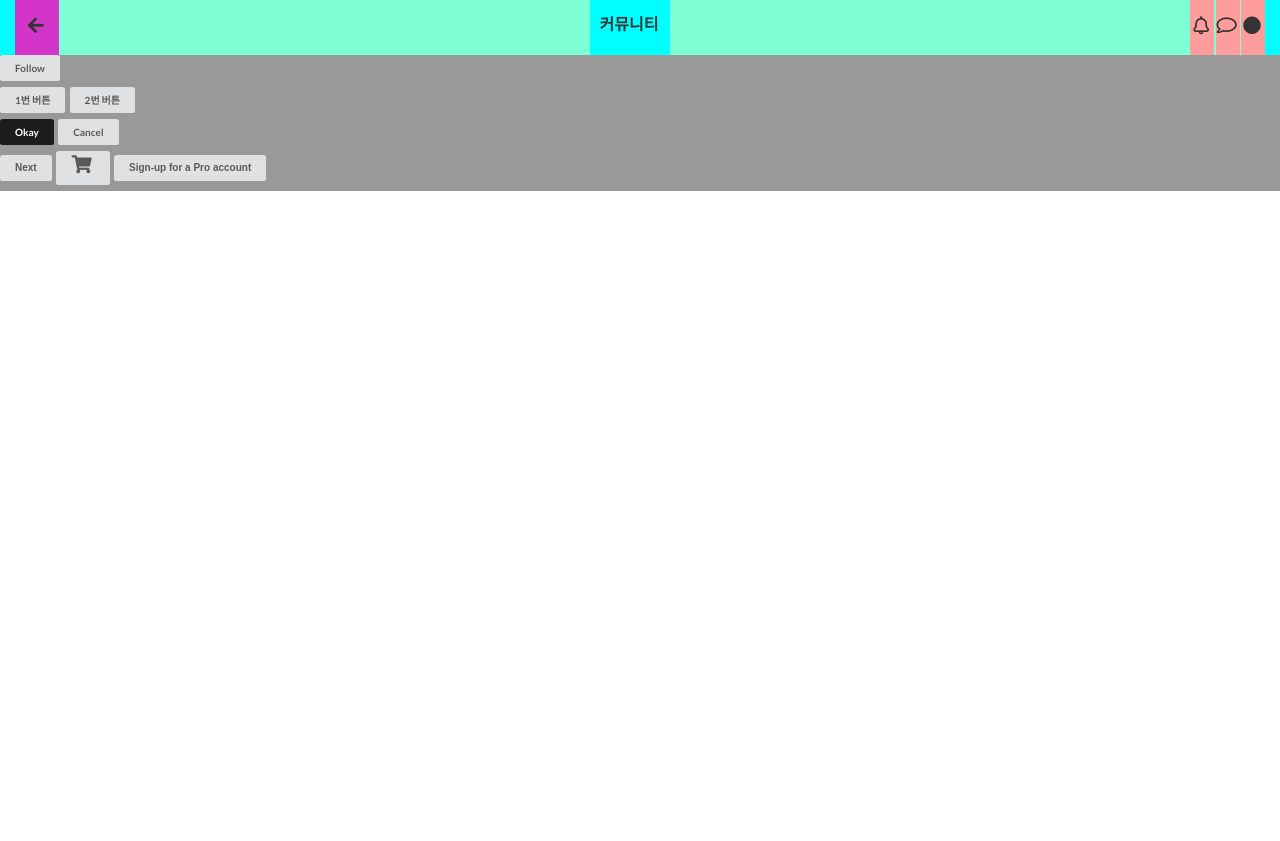
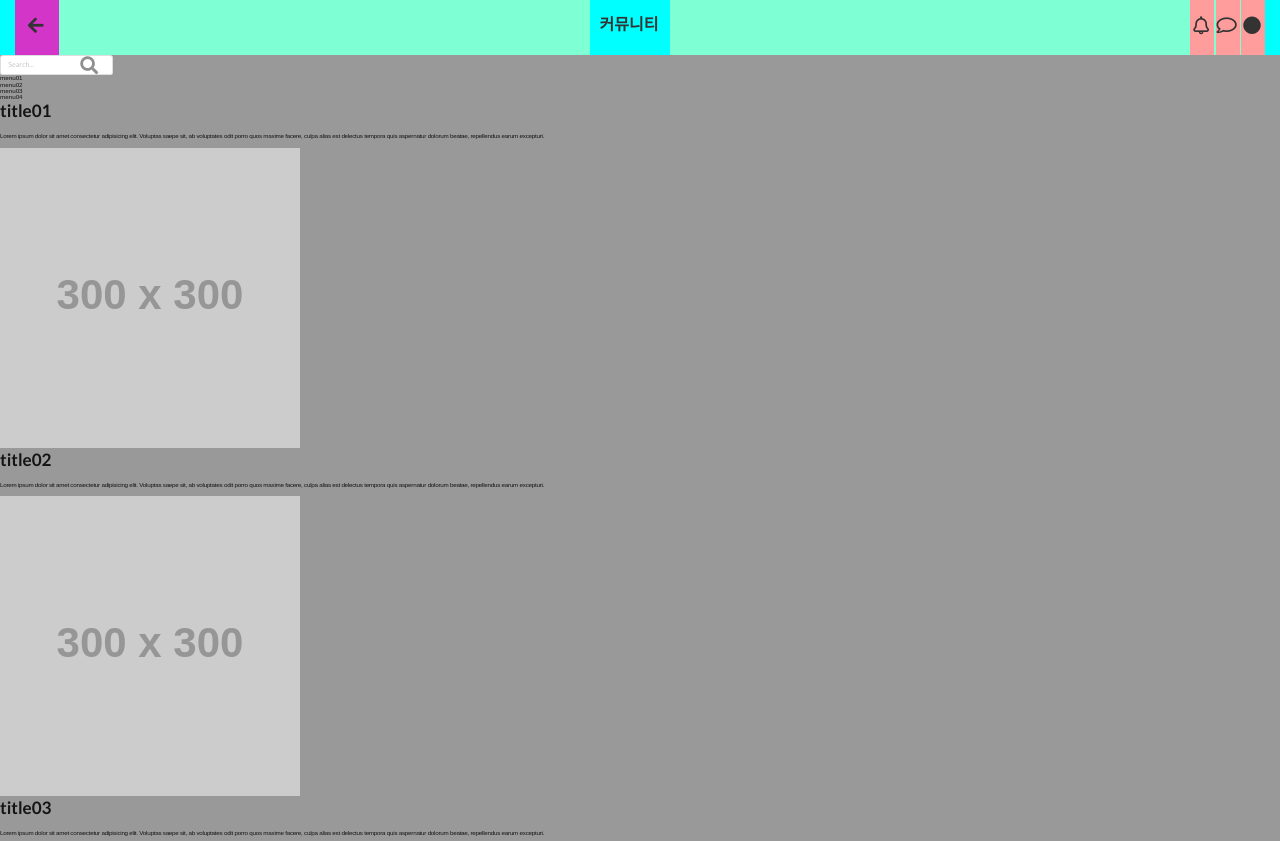
Before and after one commit to whdldi/sementic_nad, a plain HTML site: page index.html in a window 1280 px wide. Shown: the top 841 px of the page. Before the commit the page ends 800 px from the top, so only its background shows below. Drawn offline with nearby package versions, Linux system fonts and the light colour scheme; placeholder pictures from the web are drawn by us.

Commit message:
header수정 및 탭메뉴 자료추가
시멘틱쓸땐 font-size 62.5% 주면 XX

```diff
--- a/index.html
+++ b/index.html
@@ -9,10 +9,8 @@
   <link rel="stylesheet" type="text/css" href="lib/Semantic-UI-CSS-master/semantic.css">
   <!-- 같은 폴더내의 lib폴더 안의 semantic-UI어쩌구 안의 semantic.min.css인데 min은 압축된거라 보기 불편하니 개발시에는 min을 때고, 업로드할때는 min을 붙힘 아래의 js 연결도 마찬가지-->
   <script src="https://code.jquery.com/jquery-3.1.1.min.js"
-    integrity="sha256-hVVnYaiADRTO2PzUGmuLJr8BLUSjGIZsDYGmIJLv2b8=" crossorigin="anonymous"></script>
+  integrity="sha256-hVVnYaiADRTO2PzUGmuLJr8BLUSjGIZsDYGmIJLv2b8=" crossorigin="anonymous"></script>
   <script src="lib/Semantic-UI-CSS-master/semantic.js"></script>
-  <!-- 잘 되는지 확인하기 위해 개발자 모드의 network로 들어가 reload 하면 name에 다운로드 받는지 확인가능 빨간색이면 경로가 잘못된것.-->
-
   <link href="css/font.css" rel="stylesheet" />
   <link href="css/reset.css" rel="stylesheet" />
   <link href="css/index.css" rel="stylesheet" />
@@ -38,50 +36,51 @@
 
 
     <!-- 1. 기본 버튼 -->
-    <button class="ui button">Follow</button>
-
-    <br><br>
-
-    <button class="ui button" tabindex="-1">
-      1번 버튼
-    </button>
-    <div class="ui button" tabindex="-1">
-      2번 버튼
+    <div class="ui large icon input">
+      <input type="text" placeholder="Search...">
+      <i class="search icon"></i>
     </div>
 
-    <br><br>
-    <!-- 3. 확인 취소 버튼 -->
-    <button class="ui secondary button">
-      Okay
-    </button>
-    <button class="ui button">
-      Cancel
-    </button>
-    <br><br>
-    <!-- 4. 애니메이션 들어간 버튼 : 다음 쇼핑 등 -->
-    <div class="ui animated button" tabindex="0">
-      <div class="visible content">Next</div>
-      <div class="hidden content">
-        <i class="right arrow icon"></i>
-      </div>
-    </div>
+    <!-- 탭 메뉴 하기-->
+    <section>
+      <ul class="tab_list">
+           <li class="on">menu01</li>
+           <li>menu02</li>
+           <li>menu03</li>
+           <li>menu04</li>
+      </ul>
+      <!-- tab_list end -->
+      <ul class="tab_cont">
+           <li class="on">
+                <h2>title01</h2>
+                <p>Lorem ipsum dolor sit amet consectetur adipisicing elit. Voluptas saepe sit, ab voluptates odit porro quos maxime facere, culpa alias est delectus tempora quis aspernatur dolorum beatae, repellendus earum excepturi.</p>
+                <img src="http://via.placeholder.com/300x300x" alt="이미지"/>
+           </li>
+           <li>
+                <h2>title02</h2>
+                <p>Lorem ipsum dolor sit amet consectetur adipisicing elit. Voluptas saepe sit, ab voluptates odit porro quos maxime facere, culpa alias est delectus tempora quis aspernatur dolorum beatae, repellendus earum excepturi.</p>
+                <img src="http://via.placeholder.com/300x300x" alt="이미지"/>
+           </li>
+           <li>
+                <h2>title03</h2>
+                <p>Lorem ipsum dolor sit amet consectetur adipisicing elit. Voluptas saepe sit, ab voluptates odit porro quos maxime facere, culpa alias est delectus tempora quis aspernatur dolorum beatae, repellendus earum excepturi.</p>
+                <img src="http://via.placeholder.com/300x300x" alt="이미지"/>
+           </li>
+           <li>
+                <h2>title04</h2>
+                <p>Lorem ipsum dolor sit amet consectetur adipisicing elit. Voluptas saepe sit, ab voluptates odit porro quos maxime facere, culpa alias est delectus tempora quis aspernatur dolorum beatae, repellendus earum excepturi.</p>
+                <img src="http://via.placeholder.com/300x300x" alt="이미지"/>
+           </li>
+      </ul>
+    </section>
 
-    <div class="ui vertical animated button" tabindex="0">
-      <div class="hidden content">Shop</div>
-      <div class="visible content">
-        <i class="shop icon"></i>
-      </div>
-    </div>
-    <div class="ui animated fade button" tabindex="0">
-      <div class="visible content">Sign-up for a Pro account</div>
-      <div class="hidden content">
-        $12.99 a month
-      </div>
-    </div>
-    <br><br>
-    </div><!-- wrap end -->
 
   </main>
+
+
+  <script src="lib/jquery-3.6.0.min.js"></script>
+  <script src="js/index.js"></script>
+
 </body>
 
 </html>
```
